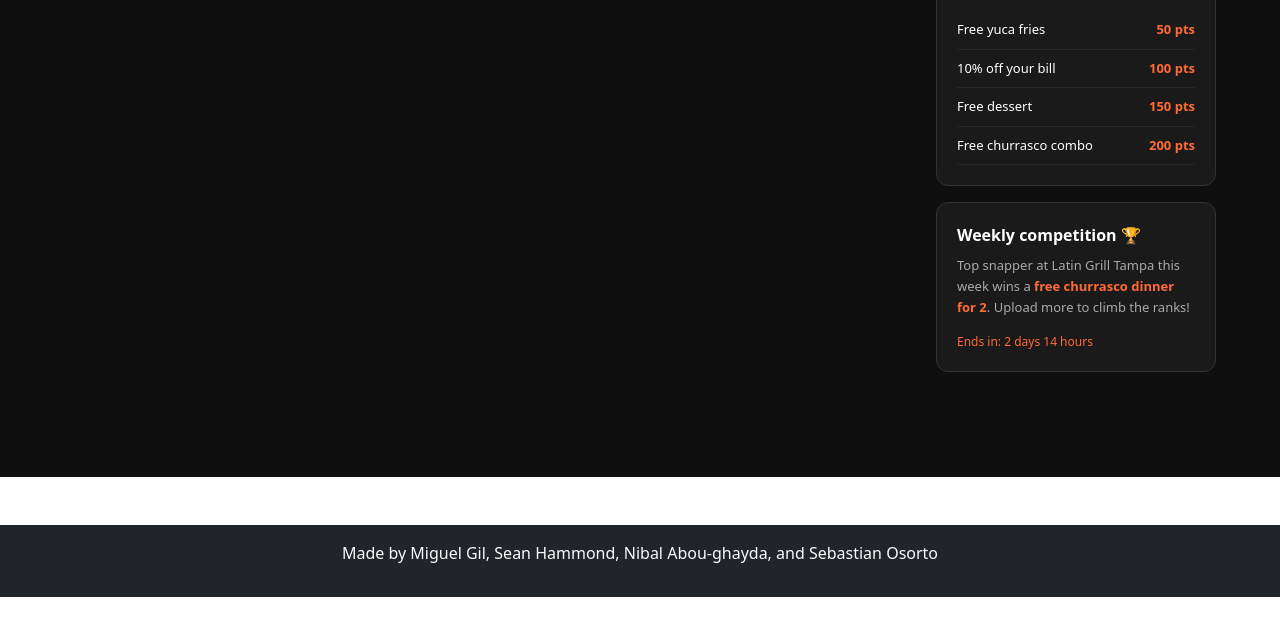
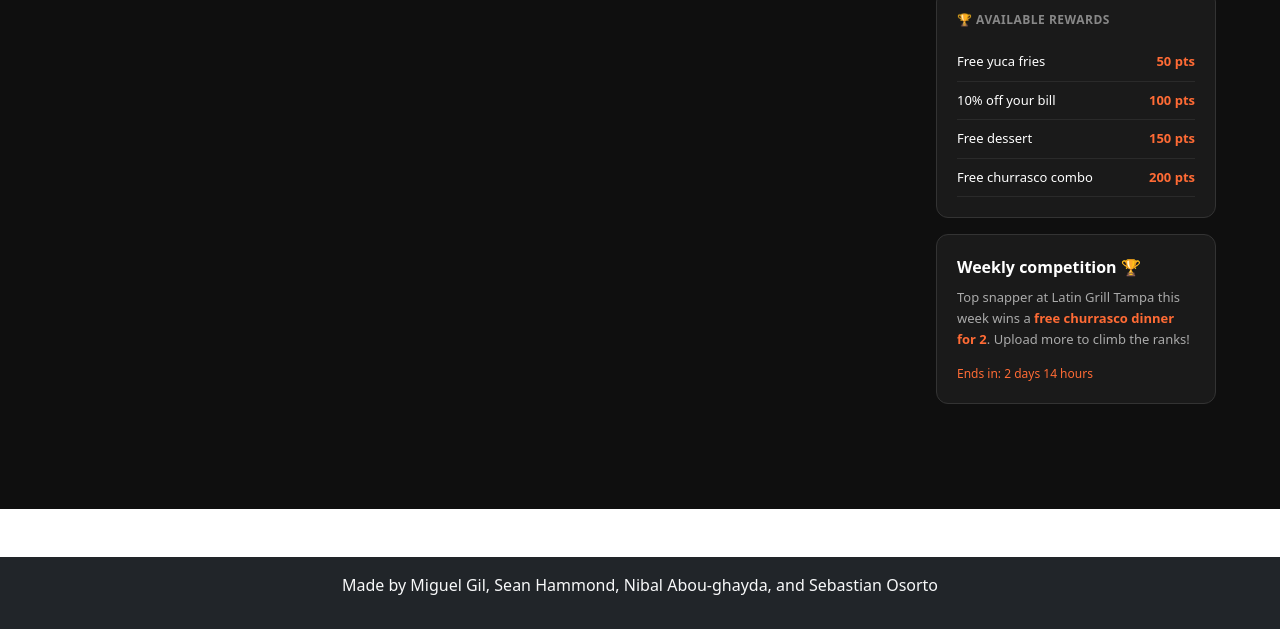
Before and after one commit to 4GeeksAcademy/final-project-mi89, a React app: page / in a window 1280 px wide. Shown: the part 371-1000 px from the top of the page. Before the commit the page ends 968 px from the top, so only its background shows below. Built offline with nearby package versions, Linux system fonts and the light colour scheme; no server answers.

Commit message:
Fix navbar and vertical scroll
Navbar no longer covers content. Vertical scroll is enabled.

```diff
--- a/src/front/index.css
+++ b/src/front/index.css
@@ -1,3 +1,8 @@
+body {
+  margin-top: 5em;
+  overflow-y: scroll;
+}
+
 #login-page form {
   background-color: #333333;
   color: lightgray;
```
